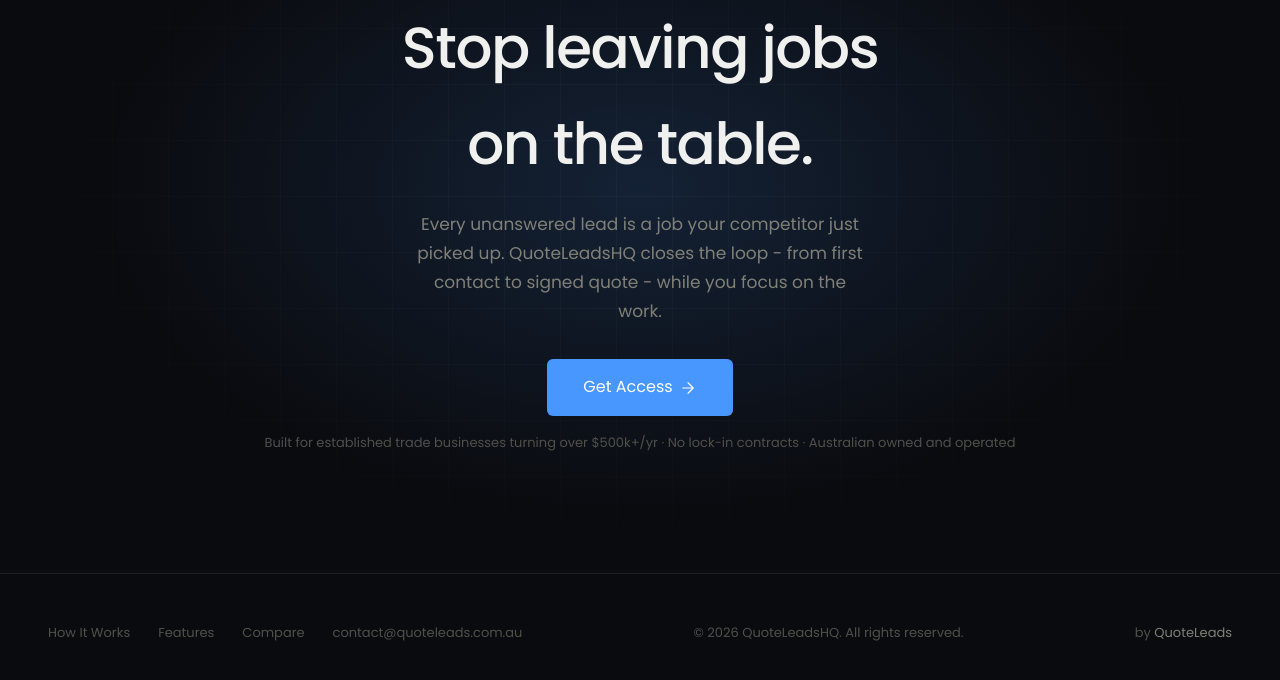
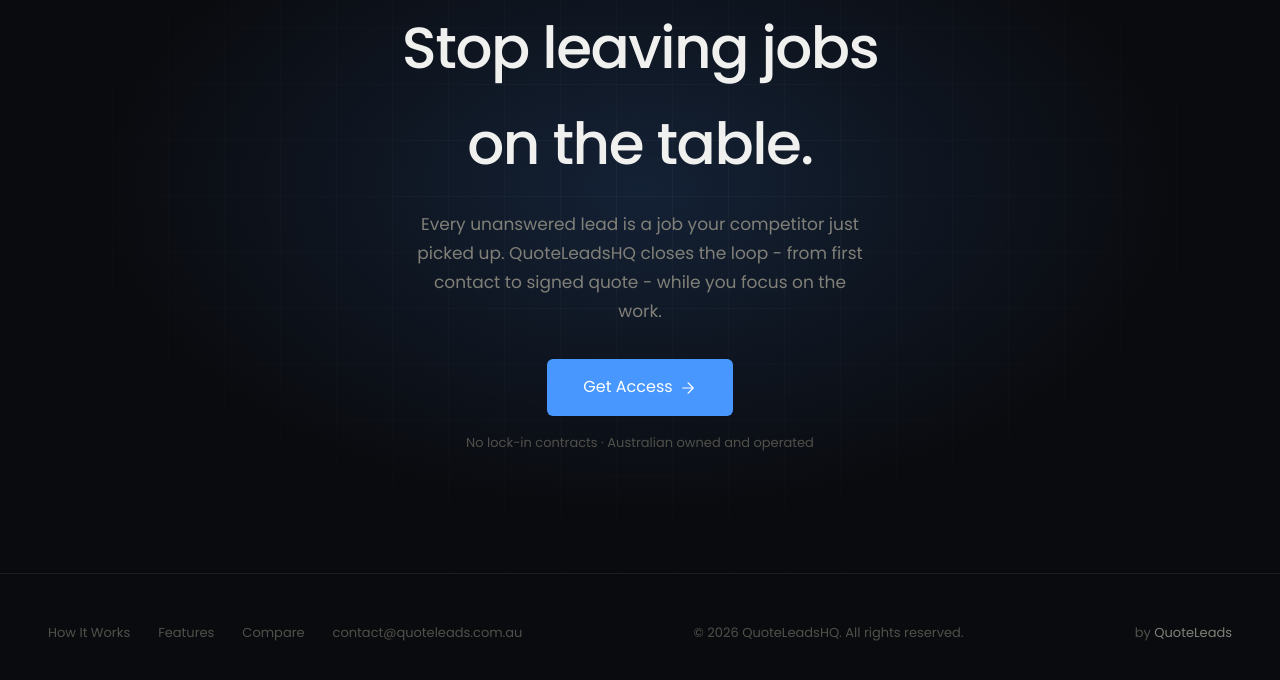
Before and after one commit to buckleydigital/ql-hq, a plain HTML site: page index.html in a window 1280 px wide. Shown: the part 5870-6550 px from the top of the page. Drawn offline with Linux system fonts and the light colour scheme.

Commit message:
Remove note about trade businesses revenue

```diff
--- a/index.html
+++ b/index.html
@@ -778,7 +778,6 @@ footer { border-top: 1px solid var(--border); padding: 48px; display: flex; alig
     <p>Every unanswered lead is a job your competitor just picked up. QuoteLeadsHQ closes the loop - from first contact to signed quote - while you focus on the work.</p>
     <div style="position:relative;z-index:1"><a href="/get-started" class="btn-primary" style="font-size:16px;padding:15px 36px">Get Access <svg class="icon" style="width:18px;height:18px" viewBox="0 0 24 24"><path d="M5 12h14M12 5l7 7-7 7"/></svg></a></div>
     <div class="cta-note">
-        <span>Built for established trade businesses turning over $500k+/yr</span>
         <span>No lock-in contracts</span>
         <span>Australian owned and operated</span>
     </div>
```
